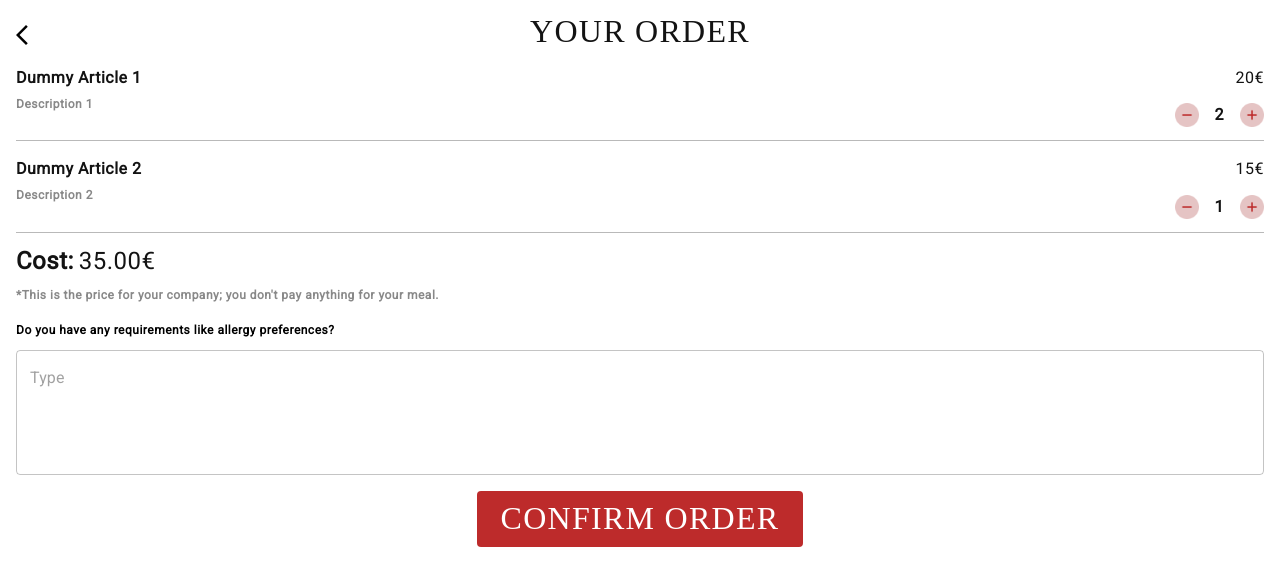
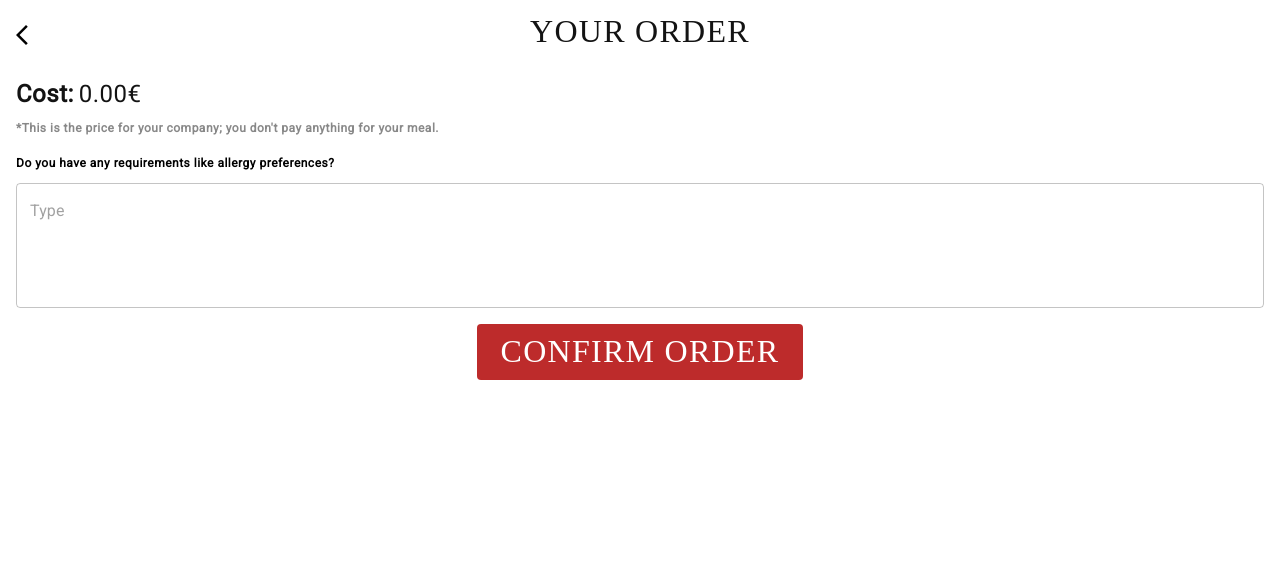
Before and after one commit to Masulaa/tim1-cortex, a React (Create React App) app: page /ConfirmOrder in a window 1280 px wide. Shown: the top 586 px of the page. Built offline with nearby package versions, Linux system fonts and the light colour scheme; a web font is replaced by a local one.

Commit message:
added funcionality with confirmorder api

```diff
--- a/src/components/choose-meal/ChooseMeal.js
+++ b/src/components/choose-meal/ChooseMeal.js
@@ -27,8 +27,8 @@ import computerbutton from "../../images/icons/Group 23.png";
 import { useNavigate } from "react-router";
 import CloseIcon from "@mui/icons-material/Close";
 import darkCircle from "../../images/darkCircle.svg";
-import { ArrowBackIosNew } from '@mui/icons-material';
-import ArrowBackIcon from '@mui/icons-material/ArrowBack';
+import { ArrowBackIosNew } from "@mui/icons-material";
+import ArrowBackIcon from "@mui/icons-material/ArrowBack";
 
 const icons = [
   MenuIcon,
@@ -116,13 +116,12 @@ const ChooseMeal = () => {
     }
   };
 
-
   return (
     <div className="main-choosemeal">
       <div className="computer-only">
         <div className="topbar-computer-choosemeal-home">
           <div className="image-topbar-wrapper">
-          <ArrowBackIcon className="arrowBack"></ArrowBackIcon>
+            <ArrowBackIcon className="arrowBack"></ArrowBackIcon>
             <img src={logo} alt="logo" className="image-topbar-home" />{" "}
           </div>
           <div className="topbar-computer-other-part">
@@ -148,12 +147,14 @@ const ChooseMeal = () => {
             <DropdownLeft isDropdownOpenLeft={isDropdownOpenLeft} />
           </div>
         </div>
-        <img src={computerbutton} className="choosmeal-computer-button"></img>
+        <img src={computerbutton} className="choosmeal-computer-button"
+         onClick={() => {
+          navigate(`/confirmorder`);
+        }}></img>
       </div>
       <div className="phone-only">
         <div className="topbar-choosemeal-home">
           <div
-
             className="image-topbar-home-profile-with-dropdown"
             onClick={toggleDropdown}
           >
@@ -162,6 +163,7 @@ const ChooseMeal = () => {
               src={profileIcon}
               alt="logo"
               className="image-topbar-home-profile"
+
             />
             {isDropdownOpen ? <ExpandLessIcon /> : <ExpandMoreIcon />}{" "}
           </div>
@@ -170,10 +172,12 @@ const ChooseMeal = () => {
           <div className="image-topbar-wrapper">
             <img src={logo} alt="logo" className="image-topbar-home" />{" "}
           </div>
-          <div className="choosemeal-shoopingbag">
-            <ShoppingBagOutlinedIcon></ShoppingBagOutlinedIcon>
+          <div
+            className="choosemeal-shoopingbag"
+          >
+            <ShoppingBagOutlinedIcon />
           </div>
-                  </div>{" "}
+        </div>{" "}
         <div className="search-choosemeal">
           <OutlinedInput className="search-input" placeholder="Search" />
           <SearchOutlined className="search-icon-choose-meal" />
@@ -181,8 +185,12 @@ const ChooseMeal = () => {
       </div>
       <div className="icon-row">
         {icons.map((Icon, index) => (
-          <div className={`icon ${index === 0 ? 'hidden' : ''}`} key={index} onClick={() => handleClick(index)}>
-          <div className="circle">
+          <div
+            className={`icon ${index === 0 ? "hidden" : ""}`}
+            key={index}
+            onClick={() => handleClick(index)}
+          >
+            <div className="circle">
               <img
                 src={selectedCircles.includes(index) ? darkCircle : circle}
                 alt="Circle"
--- a/src/components/confirm-order/ConfirmOrder.js
+++ b/src/components/confirm-order/ConfirmOrder.js
@@ -8,7 +8,7 @@ import addbuttonrImg from "../../images/AddButton.png";
 import addbuttongImg from "../../images/AddButton2.png";
 import deleteBtn from "../../images/delete.svg";
 import { useDispatch, useSelector } from "react-redux";
-import { addOrder } from "../../store/orderStore";
+import { addOrder, updateOrder, removeOrder } from "../../store/orderStore"; // Dodali smo `removeOrder`
 import CloseBtn from "../../images/close.svg";
 import { OrderService } from "../../api/api";
 import { useNavigate } from "react-router-dom";
@@ -20,73 +20,51 @@ const ConfirmOrder = () => {
   const navigate = useNavigate();
 
   const [isRemoveModalVisible, setRemoveModalVisible] = useState(false);
-
-  const [expiresOn, setExpiresOn] = useState("2023-10-23");
-  const [comment, setComment] = useState(""); // Inicijalizovan prazan string
-  const [articles, setArticles] = useState([
-    {
-      id: 1,
-      name: "Dummy Article 1",
-      description: "Description 1",
-      price: 10,
-      quantity: 2,
-    },
-    {
-      id: 2,
-      name: "Dummy Article 2",
-      description: "Description 2",
-      price: 15,
-      quantity: 1,
-    },
-  ]);
+  const [totalCost, setTotalCost] = useState(0);
+  const [comment, setComment] = useState("");
+  const [order, setOrder] = useState(null); // Dodana deklaracija za 'order'
 
   const createOrderData = () => {
-    const orderArticles = articles.map((article) => ({
-      article_id: article.id,
-      count: article.quantity,
+    const orderArticles = orders.map((order) => ({
+      article_id: order.id,
+      count: order.quantity,
     }));
 
     return {
-      expires_on: expiresOn,
       comment: comment,
       articles: orderArticles,
     };
   };
 
-  const updateTotalCost = () => {
-    let newTotalCost = 0;
+  useEffect(() => {
+    if (orders && orders.length > 0) {
+      setTotalCost(
+        orders.reduce((acc, order) => acc + order.price * order.quantity, 0)
+      );
+    }
+  }, [orders]);
 
-    for (const article of articles) {
-      const { price, quantity } = article;
-      const productPrice = price * quantity;
-      newTotalCost += productPrice;
+  const increaseQuantity = (order) => {
+    if (order.quantity < 10) {
+      const updatedOrder = { ...order, quantity: order.quantity + 1 };
+      dispatch(updateOrder(updatedOrder));
+      setTotalCost(totalCost + order.price);
     }
-
-    return newTotalCost; // Vraća novi trošak
   };
 
-  const increaseQuantity = (articleId) => {
-    const updatedArticles = articles.map((article) => {
-      if (article.id === articleId) {
-        return { ...article, quantity: Math.min(10, article.quantity + 1) };
-      }
-      return article;
-    });
-    setArticles(updatedArticles);
+  const decreaseQuantity = (order) => {
+    if (order.quantity > 1) {
+      const updatedOrder = { ...order, quantity: order.quantity - 1 };
+      dispatch(updateOrder(updatedOrder));
+      setTotalCost(totalCost - order.price);
+    } else {
+      setRemoveModalVisible(true);
+    }
   };
 
-  const decreaseQuantity = (articleId) => {
-    const updatedArticles = articles.map((article) => {
-      if (article.id === articleId) {
-        const newQuantity = Math.max(1, article.quantity - 1);
-        if (newQuantity === 1) {
-          setRemoveModalVisible(true);
-        }
-        return { ...article, quantity: newQuantity };
-      }
-      return article;
-    });
-    setArticles(updatedArticles);
+  const removeItem = (order) => {
+    dispatch(removeOrder(order.id));
+    setRemoveModalVisible(false); // Zatvaranje modalnog prozora nakon brisanja
   };
 
   const closeModal = () => {
@@ -97,10 +75,23 @@ const ConfirmOrder = () => {
     setRemoveModalVisible(false);
   };
 
+  const handleAddToOrder = (name, description, price) => {
+    const orderInfo = {
+      id: Math.random(),
+      name: name,
+      description: description,
+      price: price,
+      quantity: 1,
+    };
+    dispatch(addOrder(orderInfo));
+    setTotalCost((prevTotalCost) => prevTotalCost + price);
+  };
+
   const postOrder = async () => {
     try {
       const orderData = createOrderData();
-      console.log("Simulated API Request:", orderData);
+      const response = await OrderService.PostOrder(orderData);
+      console.log("API Response", response);
       navigate("/OrderSent");
     } catch (error) {
       console.log("Error posting order:", error);
@@ -118,33 +109,31 @@ const ConfirmOrder = () => {
         <p className="confirmorder-title">YOUR ORDER</p>
       </div>
       <div className="confirmorder-meals">
-        {articles.map((article) => (
-          <div className="confirmorder-meal" key={article.id}>
+        {orders.map((order) => (
+          <div className="confirmorder-meal" key={order.id}>
             <div className="confirmorder-title-and-description">
-              <p className="confirmorder-meal-title">{article.name}</p>
+              <p className="confirmorder-meal-title">{order.name}</p>
               <p className="confirmorder-meal-description">
-                {article.description}
+                {order.description}
               </p>
             </div>
             <div className="confirmorder-price-and-counter">
               <div className="confirmorder-meal-price">
-                {article.price * article.quantity}€
+                {order.price * order.quantity}€
               </div>
               <div className="confirmorder-meal-counter">
                 <img
                   src={removebuttonrImg}
                   alt="removebutton"
                   className="counter-button-confirmorder"
-                  onClick={() => decreaseQuantity(article.id)}
+                  onClick={() => decreaseQuantity(order)}
                 />
-                <h2 className="confirmorder-meal-quantity">
-                  {article.quantity}
-                </h2>
+                <h2 className="confirmorder-meal-quantity">{order.quantity}</h2>
                 <img
-                  src={article.quantity >= 10 ? addbuttongImg : addbuttonrImg}
+                  src={order.quantity === 10 ? addbuttongImg : addbuttonrImg}
                   alt="addbutton"
                   className="counter-button-confirmorder"
-                  onClick={() => increaseQuantity(article.id)}
+                  onClick={() => increaseQuantity(order)}
                 />
               </div>
             </div>
@@ -154,9 +143,7 @@ const ConfirmOrder = () => {
       <div className="confirmorder-finalprice-and-description">
         <div className="confirmorder-meal-price-info">
           <p className="confirmorder-meals-price-title">Cost:</p>
-          <p className="confirmorder-meals-price">
-            {updateTotalCost().toFixed(2)}€
-          </p>
+          <p className="confirmorder-meals-price">{totalCost.toFixed(2)}€</p>
         </div>
         <p className="confirmorder-meals-price-description">
           *This is the price for your company; you don't pay anything for your
@@ -173,7 +160,6 @@ const ConfirmOrder = () => {
           minRows={4}
           multiline
           style={{ width: "100%" }}
-          value={comment}
           onChange={(e) => {
             setComment(e.target.value);
           }}
@@ -221,7 +207,10 @@ const ConfirmOrder = () => {
                 >
                   <p className="confirmorder-meals-modal-cancel-text">Cancel</p>
                 </div>
-                <div className="confirmorder-meals-modal-remove-rectangle">
+                <div
+                  className="confirmorder-meals-modal-remove-rectangle"
+                  onClick={() => removeItem(order)}
+                >
                   <p className="confirmorder-meals-modal-remove-text">Remove</p>
                 </div>
               </div>
```
